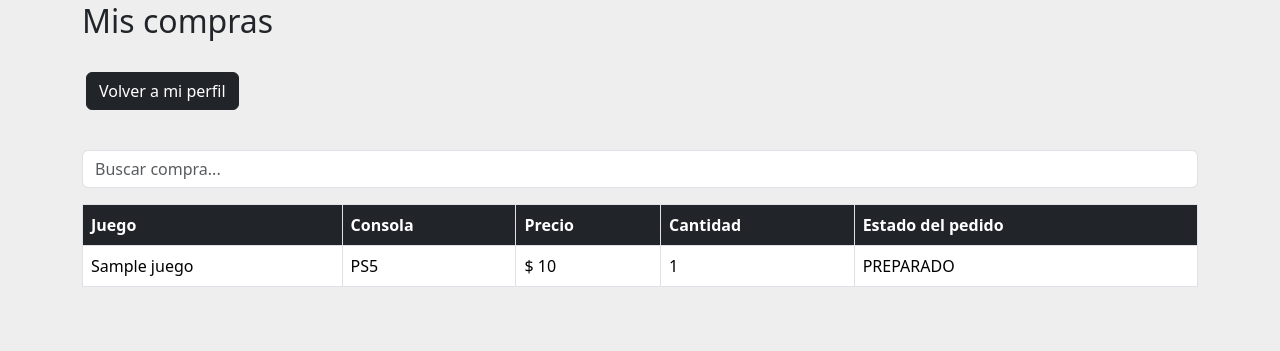
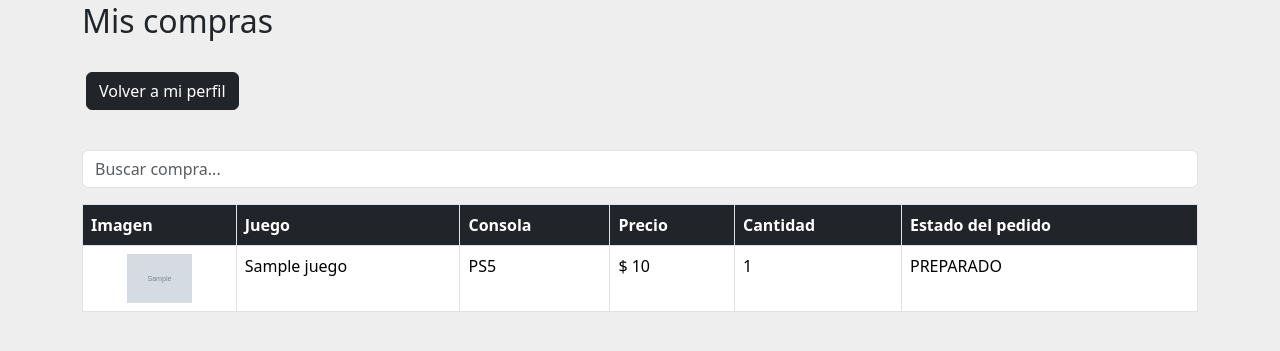
Before and after one commit to GwynbleiddOfR/gamestoreproject, a Django app: page /vistaCompras/ in a window 1280 px wide. Shown: the part 160-511 px from the top of the page. Run offline with Django 5.2, Linux system fonts and the light colour scheme; a user stored in the database is signed in; tables that the repository leaves empty hold one stand-in row (values such as "Sample post"); grey boxes marked "Sample" are stand-in pictures; some libraries are stand-ins or nearby versions; some web fonts are replaced.

Commit message:
Agregado opción cancelar e imagen en compras

```diff
--- a/gamewebstore/enumeraciones.py
+++ b/gamewebstore/enumeraciones.py
@@ -16,5 +16,6 @@ ESTADO={
     ('EN PREPARACIÓN', 'EN PREPARACIÓN'),
     ('PREPARADO', 'PREPARADO'),
     ('ENVIADO', 'ENVIADO'),
-    ('ENTREGADO', 'ENTREGADO')
+    ('ENTREGADO', 'ENTREGADO'),
+    ('CANCELADO', 'CANCELADO')
 }
--- a/gamewebstore/templates/gamewebstore/vistaCompras.html
+++ b/gamewebstore/templates/gamewebstore/vistaCompras.html
@@ -18,6 +18,7 @@
             <table class="table table-bordered">
                 <thead>
                     <tr>
+                        <th class="bg-dark text-white">Imagen</th>
                         <th class="bg-dark text-white">Juego</th>
                         <th class="bg-dark text-white">Consola</th>
                         <th class="bg-dark text-white">Precio</th>
@@ -28,6 +29,7 @@
                 <tbody>
                     {% for venta in ventas %}
                         <tr>
+                            <td class="text-center"> <img src="{{ venta.juego.foto_juego.url }}" style="width: 65px;" alt="juego-imagen"></td>
                             <td>{{ venta.juego.nomb_juego }}</td>
                             <td>{{ venta.juego.consola }}</td>
                             <td>$ {{ venta.total_venta }}</td>
--- a/gamewebstore/templates/gamewebstore/vistaVentas.html
+++ b/gamewebstore/templates/gamewebstore/vistaVentas.html
@@ -51,6 +51,7 @@
                                             <option value="PREPARADO" {% if venta.estado == 'PREPARADO' %}selected{% endif %}>PREPARADO</option>
                                             <option value="ENVIADO" {% if venta.estado == 'ENVIADO' %}selected{% endif %}>ENVIADO</option>
                                             <option value="ENTREGADO" {% if venta.estado == 'ENTREGADO' %}selected{% endif %}>ENTREGADO</option>
+                                            <option value="CANCELADO" {% if venta.estado == 'CANCELADO' %}selected{% endif %}>CANCELADO</option>
                                         </select>
                                     </form>
                                 </td>
```
